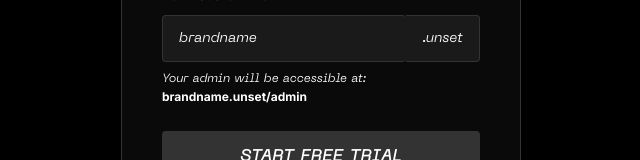
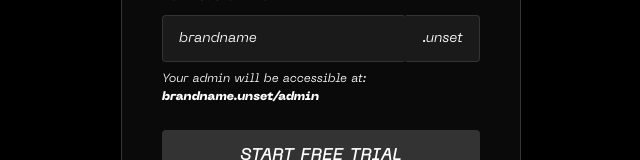
Before and after one commit to stevenktm55/eyesberg-saas, a Next.js app: page /signup in a window 1280 px wide. Shown: the part 507-667 px from the top of the page, without its empty margins (319-959 px from the left). Built offline with nearby package versions, Linux system fonts and the light colour scheme; no server answers; a web font is replaced by a local one.

Commit message:
Make admin URL bold using PP Neue Machina Ultrabold

```diff
--- a/src/app/signup/page.tsx
+++ b/src/app/signup/page.tsx
@@ -354,9 +354,18 @@ export default function SignupPage() {
               fontSize: '12px',
               color: '#a0a0a0',
               marginTop: '8px',
-              fontFamily: 'Inter, sans-serif',
+              fontFamily: '"PP Neue Machina Inktrap Light Italic", "PP Neue Machina Inktrap Light Italic Placeholder", sans-serif',
             }}>
-              Your admin will be accessible at: <strong style={{ color: '#ffffff', fontFamily: 'Inter, sans-serif' }}>{subdomain || 'brandname'}.{rootDomain}/admin</strong>
+              Your admin will be accessible at:{' '}
+              <strong
+                style={{
+                  color: '#ffffff',
+                  fontFamily: '"PP Neue Machina Inktrap Ultrabold Italic", "PP Neue Machina Inktrap Ultrabold Italic Placeholder", sans-serif',
+                  fontWeight: 400,
+                }}
+              >
+                {subdomain || 'brandname'}.{rootDomain}/admin
+              </strong>
             </p>
           </div>
 
```
